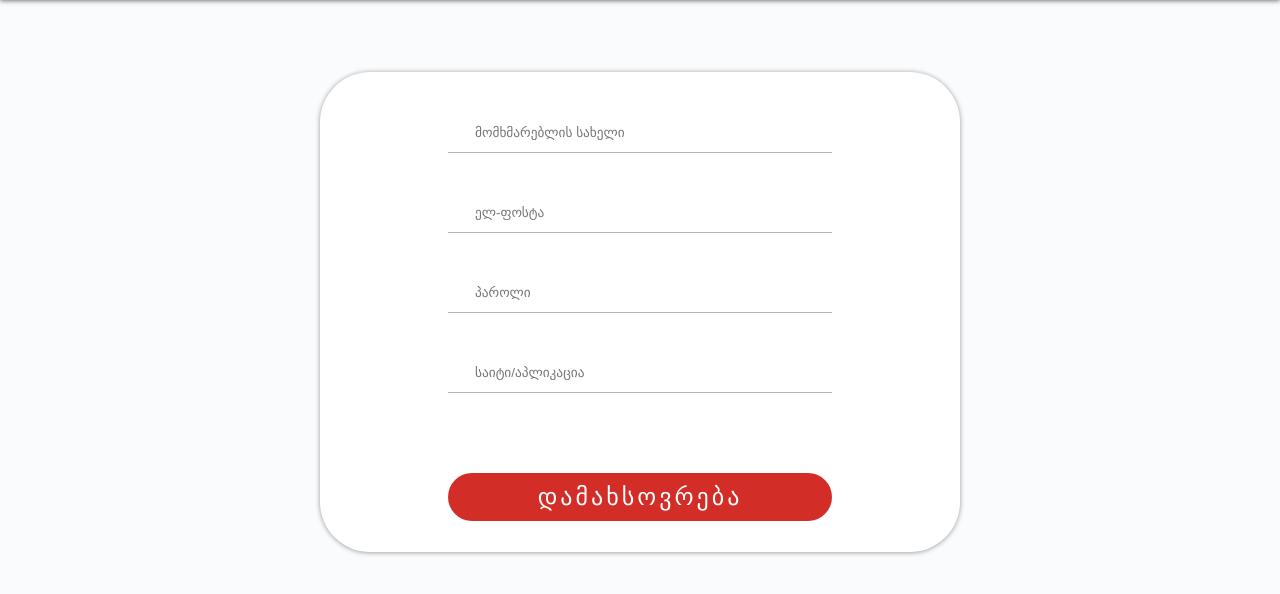
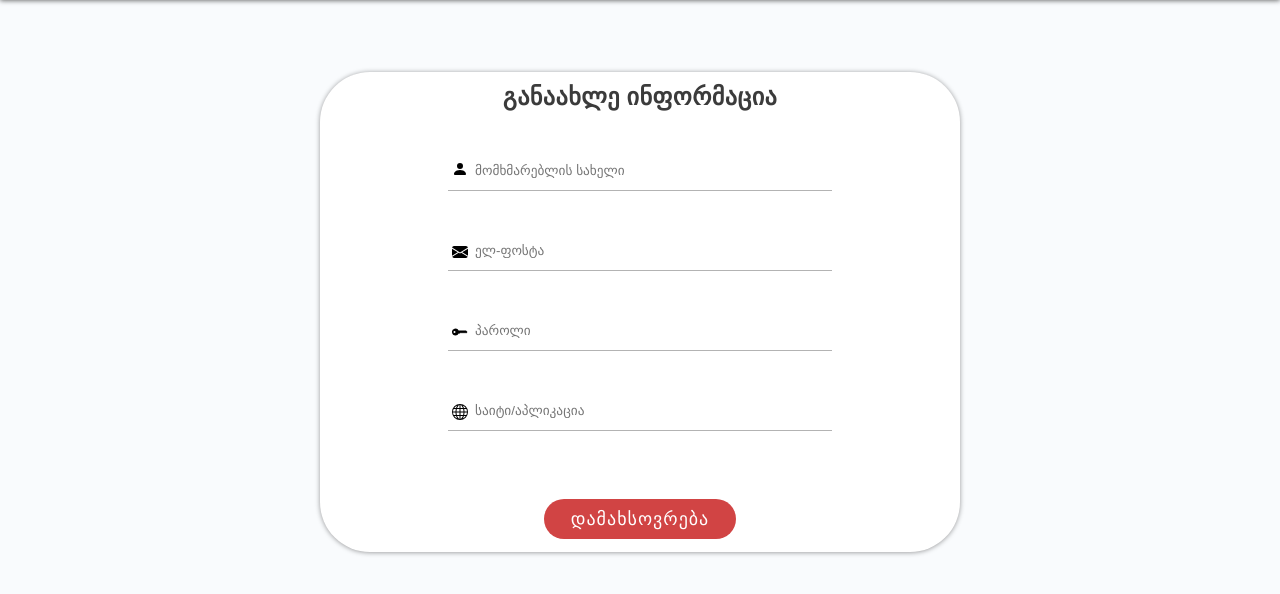
Before and after one commit to berekashvili22/PasswordManager, a Flask app: template passwordmanager/templates/account_update.html in a window 1280 px wide. Shown: the part 56-650 px from the top of the page. Run offline with Flask 2, Linux system fonts and the light colour scheme; the template is opened without the code that fills it: values that come from a table or form of the project are taken from there, others are empty; some libraries are stand-ins or nearby versions.

Commit message:
added icons

```diff
--- a/passwordmanager/templates/account_update.html
+++ b/passwordmanager/templates/account_update.html
@@ -1,9 +1,12 @@
 {% extends 'base.html' %}
 {% block content %}
             <div class="view-account-form-cont">
+                <div class="update-account-title-div">
+                    <h2>განაახლე ინფორმაცია</h2>
+                </div>
                 <form method="POST" action="" class="view-account-form-div">
                     {{ form.hidden_tag() }}
-                    <div class="">
+                    <div class="update-account-form-div">
                         {% if form.username.errors %}
                             {{ form.username(class="view-account-form-invalid", placeholder="ელ-ფოსტა") }}
                                 {% for error in form.username.errors %}
@@ -13,7 +16,7 @@
                             {{ form.username(class="view-account-form", placeholder="მომხმარებლის სახელი") }}
                         {% endif %}
                     </div>
-                    <div class="">
+                    <div class="update-account-form-div">
                         {% if form.email.errors %}
                             {{ form.email(class="view-account-form-invalid", placeholder="პაროლი") }}
                                 {% for error in form.email.errors %}
@@ -23,7 +26,7 @@
                             {{ form.email(class="view-account-form", placeholder="ელ-ფოსტა") }}
                         {% endif %}
                     </div>
-                    <div class="">
+                    <div class="update-account-form-div">
                         {% if form.password.errors %}
                             {{ form.password(class="view-account-form-invalid", placeholder="პაროლი") }}
                                 {% for error in form.password.errors %}
@@ -33,7 +36,7 @@
                             {{ form.password(class="view-account-form", placeholder="პაროლი") }}
                         {% endif %}
                     </div>
-                    <div class="">
+                    <div class="update-account-form-div">
                         {% if form.site.errors %}
                             {{ form.site(class="view-account-form-invalid", placeholder="პაროლი") }}
                                 {% for error in form.site.errors %}
@@ -42,8 +45,22 @@
                         {% else %}
                             {{ form.site(class="view-account-form", placeholder="საიტი/აპლიკაცია") }}
                         {% endif %}
-                        {{ form.submit(class=("add-acc-sub-btn"), value="დამახსოვრება") }}
                     </div>
+                    <div class="update-account-div">
+                        {{ form.submit(class=("update-account-btn"), value="დამახსოვრება") }}
+                    </div>
+                    <svg width="1em" height="1em" viewBox="0 0 16 16" class="bi bi-person-fill" fill="currentColor" xmlns="http://www.w3.org/2000/svg" id="profile-icon-update">
+                        <path fill-rule="evenodd" d="M3 14s-1 0-1-1 1-4 6-4 6 3 6 4-1 1-1 1H3zm5-6a3 3 0 1 0 0-6 3 3 0 0 0 0 6z"/>
+                    </svg>
+                    <svg width="1em" height="1em" viewBox="0 0 16 16" class="bi bi-envelope-fill" fill="currentColor" xmlns="http://www.w3.org/2000/svg" id="email-icon-update">
+                        <path fill-rule="evenodd" d="M.05 3.555A2 2 0 0 1 2 2h12a2 2 0 0 1 1.95 1.555L8 8.414.05 3.555zM0 4.697v7.104l5.803-3.558L0 4.697zM6.761 8.83l-6.57 4.027A2 2 0 0 0 2 14h12a2 2 0 0 0 1.808-1.144l-6.57-4.027L8 9.586l-1.239-.757zm3.436-.586L16 11.801V4.697l-5.803 3.546z"/>
+                    </svg>
+                    <svg width="1em" height="1em" viewBox="0 0 16 16" class="bi bi-key-fill" fill="currentColor" xmlns="http://www.w3.org/2000/svg" id="pass-icon-update">
+                        <path fill-rule="evenodd" d="M3.5 11.5a3.5 3.5 0 1 1 3.163-5H14L15.5 8 14 9.5l-1-1-1 1-1-1-1 1-1-1-1 1H6.663a3.5 3.5 0 0 1-3.163 2zM2.5 9a1 1 0 1 0 0-2 1 1 0 0 0 0 2z"/>
+                    </svg>
+                    <svg width="1em" height="1em" viewBox="0 0 16 16" class="bi bi-globe" fill="currentColor" xmlns="http://www.w3.org/2000/svg" id="web-icon-update">
+                        <path fill-rule="evenodd" d="M0 8a8 8 0 1 1 16 0A8 8 0 0 1 0 8zm7.5-6.923c-.67.204-1.335.82-1.887 1.855A7.97 7.97 0 0 0 5.145 4H7.5V1.077zM4.09 4H2.255a7.025 7.025 0 0 1 3.072-2.472 6.7 6.7 0 0 0-.597.933c-.247.464-.462.98-.64 1.539zm-.582 3.5h-2.49c.062-.89.291-1.733.656-2.5H3.82a13.652 13.652 0 0 0-.312 2.5zM4.847 5H7.5v2.5H4.51A12.5 12.5 0 0 1 4.846 5zM8.5 5v2.5h2.99a12.495 12.495 0 0 0-.337-2.5H8.5zM4.51 8.5H7.5V11H4.847a12.5 12.5 0 0 1-.338-2.5zm3.99 0V11h2.653c.187-.765.306-1.608.338-2.5H8.5zM5.145 12H7.5v2.923c-.67-.204-1.335-.82-1.887-1.855A7.97 7.97 0 0 1 5.145 12zm.182 2.472a6.696 6.696 0 0 1-.597-.933A9.268 9.268 0 0 1 4.09 12H2.255a7.024 7.024 0 0 0 3.072 2.472zM3.82 11H1.674a6.958 6.958 0 0 1-.656-2.5h2.49c.03.877.138 1.718.312 2.5zm6.853 3.472A7.024 7.024 0 0 0 13.745 12H11.91a9.27 9.27 0 0 1-.64 1.539 6.688 6.688 0 0 1-.597.933zM8.5 12h2.355a7.967 7.967 0 0 1-.468 1.068c-.552 1.035-1.218 1.65-1.887 1.855V12zm3.68-1h2.146c.365-.767.594-1.61.656-2.5h-2.49a13.65 13.65 0 0 1-.312 2.5zm2.802-3.5h-2.49A13.65 13.65 0 0 0 12.18 5h2.146c.365.767.594 1.61.656 2.5zM11.27 2.461c.247.464.462.98.64 1.539h1.835a7.024 7.024 0 0 0-3.072-2.472c.218.284.418.598.597.933zM10.855 4H8.5V1.077c.67.204 1.335.82 1.887 1.855.173.324.33.682.468 1.068z"/>
+                    </svg>
                 </form>
             </div>
  {% endblock %}
```
